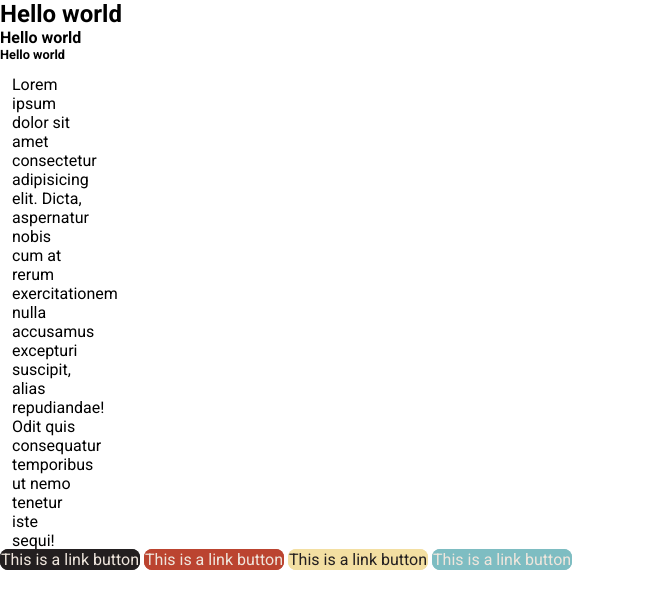
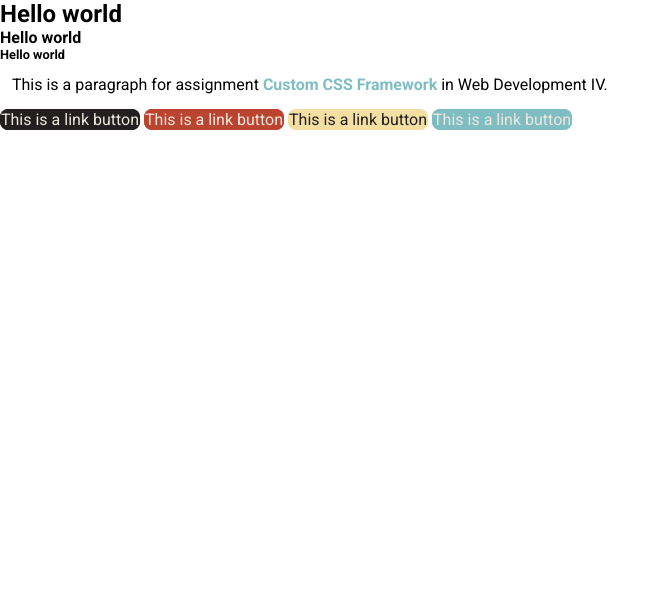
Before and after one commit to mart1254/custom-css-framework, a plain HTML site: page index.html in a window 1280 px wide. Shown: the whole page, without its empty margins (0-669 px from the left). Drawn offline with Linux system fonts and the light colour scheme.

Commit message:
col fixed and added span to <p>

```diff
--- a/index.html
+++ b/index.html
@@ -12,12 +12,10 @@
     <h3>Hello world</h3>
     <div class="container-lg">
       <div class="row">
-        <div class="col-1">
+        <div class="col-12">
           <p>
-            Lorem ipsum dolor sit amet consectetur adipisicing elit. Dicta,
-            aspernatur nobis cum at rerum exercitationem nulla accusamus
-            excepturi suscipit, alias repudiandae! Odit quis consequatur
-            temporibus ut nemo tenetur iste sequi!
+            This is a paragraph for assignment <span>Custom CSS Framework</span>
+            in Web Development IV.
           </p>
         </div>
       </div>
--- a/src/_typography.scss
+++ b/src/_typography.scss
@@ -1,3 +1,4 @@
+@use'variables';
 //font family
 // $font-family: 'Arial', sans-serif;
 
@@ -28,3 +29,13 @@ font-size: $font-sm;
 font-weight: $font-weight-bold;
 margin-bottom: $font-sm;
 }
+
+p {
+font-size: $font-md;
+margin-bottom: $font-md;
+}
+
+p span {
+    color: variables.$info;
+    font-weight: $font-weight-bold;
+}
```
Also changed, not shown: css/main.css, 1 other file.
